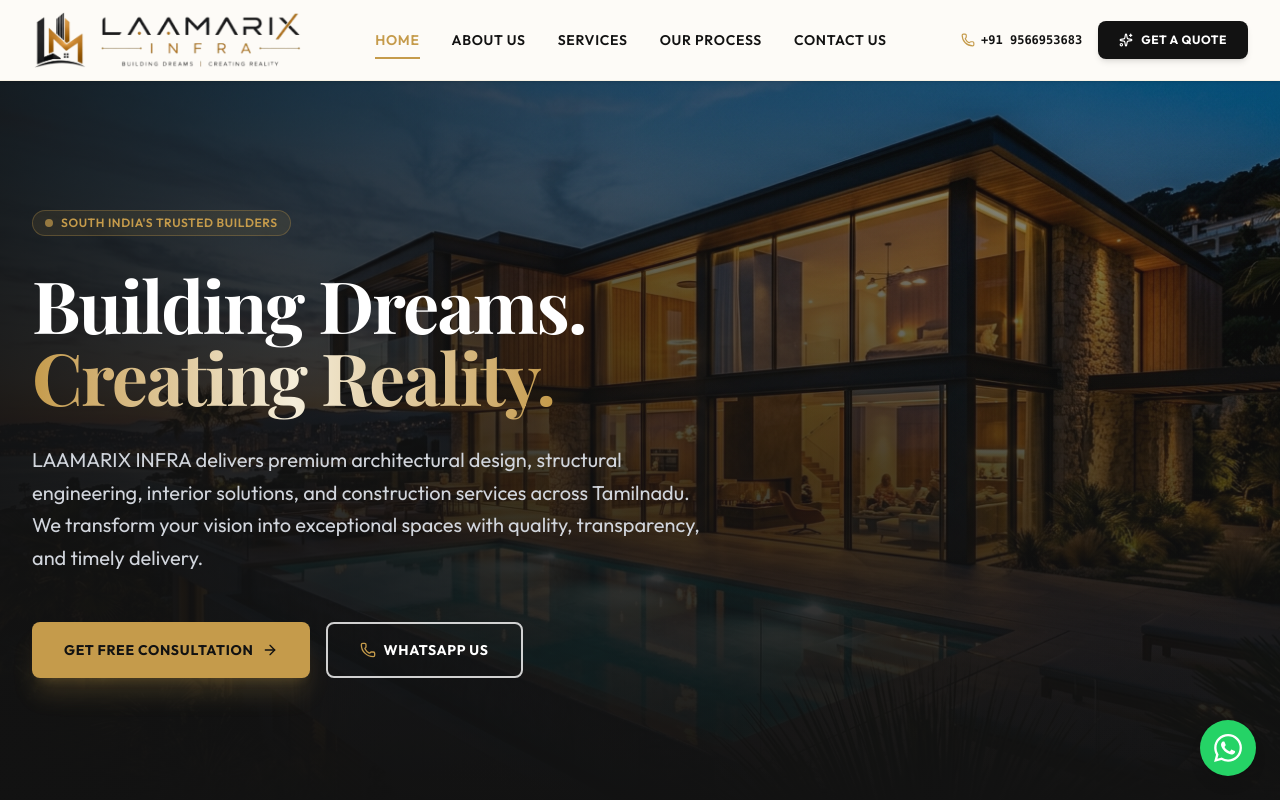
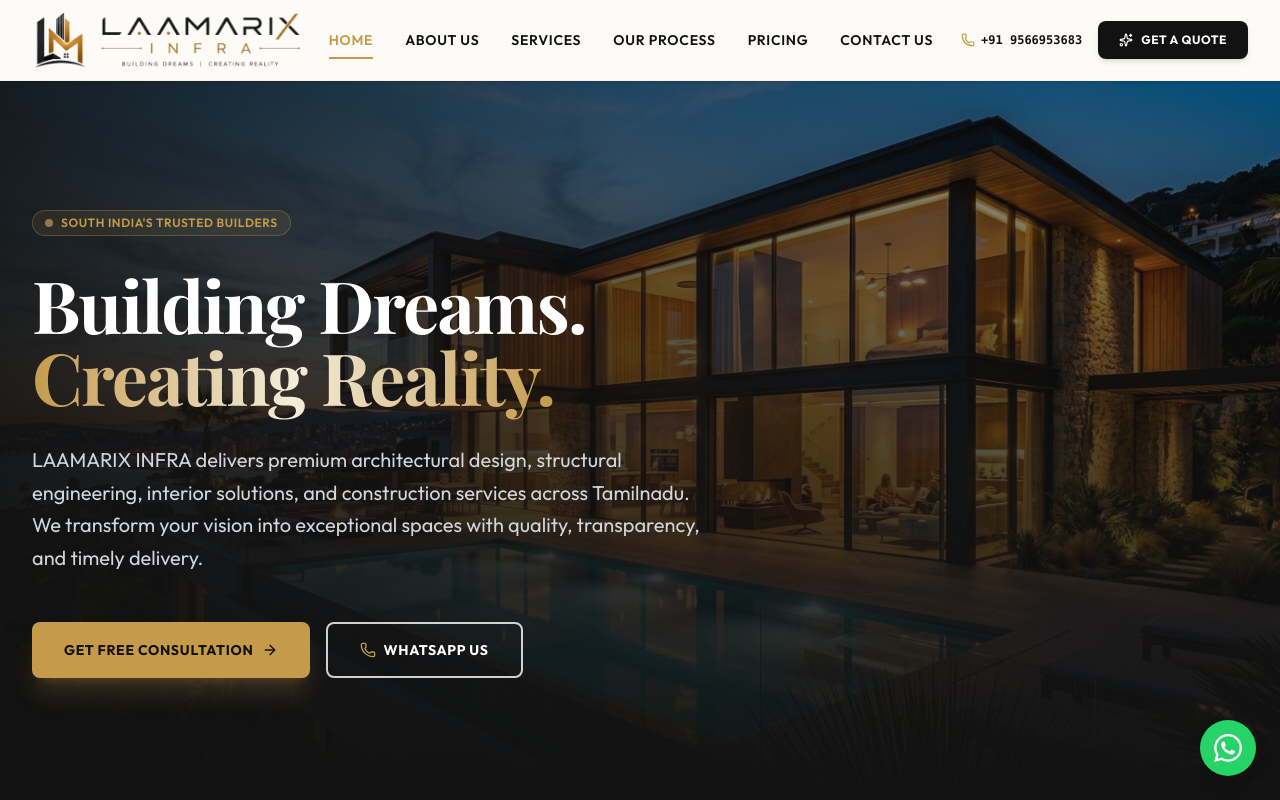
Before and after one commit to GaneshPrasad14/Laamarixinfra, a React (Vite) app: page / in a window 1280 px wide. Shown: the top 800 px of the page. Built offline with nearby package versions, Linux system fonts and the light colour scheme; a web font is replaced by a local one.

Commit message:
Update Navbar.tsx

```diff
--- a/src/components/Navbar.tsx
+++ b/src/components/Navbar.tsx
@@ -16,6 +16,7 @@ export default function Navbar({ currentPage, setCurrentPage, onOpenQuote }: Nav
     { label: 'About Us', id: 'about' as PageType },
     { label: 'Services', id: 'services' as PageType },
     { label: 'Our Process', id: 'process' as PageType },
+    { label: 'Pricing', id: 'pricing' as PageType },
     { label: 'Contact Us', id: 'contact' as PageType },
   ];
 
```
